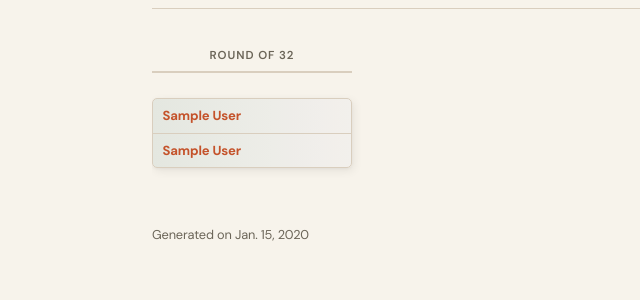
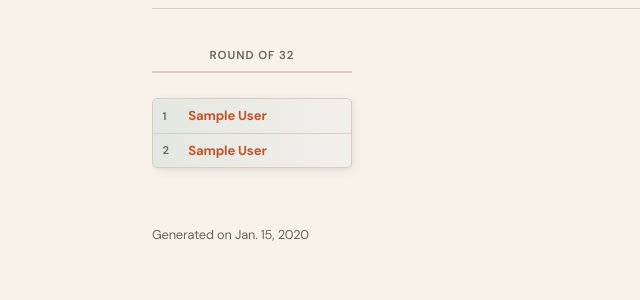
Before and after one commit to brandgor7/tennis_league, a Django app: a page that uses templates/playoffs/bracket.html in a window 1280 px wide. Shown: the part 197-497 px from the top of the page, without its empty margins (0-640 px from the left). Run offline with Django 5.2, Linux system fonts and the light colour scheme; a user stored in the database is signed in; tables that the repository leaves empty hold one stand-in row (values such as "Sample post").

Commit message:
Bracket: seed numbers, simplified preview text, round-up bracket size with byes
- bracket_size_for now rounds UP to next power-of-2 so all qualifiers fit
  (e.g. 20 players → 32-bracket with 12 byes for top seeds)
- generate_bracket handles bye positions: creates walkover matches for byes
  after slot links are wired so the signal auto-advances winners into R16
- _bracket_context and _preview_context both attach player1_seed/player2_seed
  to first-round slots; later rounds leave them None
- Bracket cards show seed number before player name in round 1
- Preview badge text simplified to "Projected bracket based on current standings."

Co-Authored-By: Claude Sonnet 4.6 <noreply@anthropic.com>

```diff
--- a/playoffs/generator.py
+++ b/playoffs/generator.py
@@ -22,8 +22,8 @@ _ROUND_SEQUENCE = [Match.ROUND_R32, Match.ROUND_R16, Match.ROUND_QF, Match.ROUND
 
 
 def bracket_size_for(n_qualifiers):
-    """Return the largest power-of-2 ≤ n_qualifiers, or 0 if fewer than 2."""
-    return 2 ** int(math.log2(n_qualifiers)) if n_qualifiers >= 2 else 0
+    """Return the smallest power-of-2 >= n_qualifiers, or 0 if fewer than 2."""
+    return 2 ** math.ceil(math.log2(n_qualifiers)) if n_qualifiers >= 2 else 0
 
 
 def _seed_order(n):
@@ -46,8 +46,9 @@ def generate_bracket(season, tier, generated_by, start_date=None):
     Generate a playoff bracket for the given season and tier.
 
     Takes the top players from standings (up to the tier's or season's
-    playoff_qualifiers_count), sizes the bracket to the largest power-of-2
-    that fits, seeds matches, and links slots for winner advancement.
+    playoff_qualifiers_count), sizes the bracket to the smallest power-of-2
+    that fits all qualifiers, seeds matches with byes for unfilled positions,
+    and links slots for winner advancement.
 
     If start_date is provided, round 1 is scheduled on that date and each
     subsequent round is scheduled season.playoff_interval_days later.
@@ -71,15 +72,14 @@ def generate_bracket(season, tier, generated_by, start_date=None):
     if max_qualifiers < 2:
         raise ValueError('Not enough players to generate a bracket (minimum 2 required).')
 
-    # Largest power-of-2 ≤ max_qualifiers avoids the need for byes
     bracket_size = bracket_size_for(max_qualifiers)
-    qualifiers = [row['player'] for row in standings[:bracket_size]]
+    qualifiers = [row['player'] for row in standings[:max_qualifiers]]
 
     first_round_code = _ROUND_FOR_SIZE[bracket_size]
     first_round_idx = _ROUND_SEQUENCE.index(first_round_code)
-    rounds = _ROUND_SEQUENCE[first_round_idx:]  # from first round to final
+    rounds = _ROUND_SEQUENCE[first_round_idx:]
 
-    order = _seed_order(bracket_size)  # seed positions in slot order
+    order = _seed_order(bracket_size)
     interval = season.playoff_interval_days if start_date else 0
 
     with transaction.atomic():
@@ -90,6 +90,8 @@ def generate_bracket(season, tier, generated_by, start_date=None):
         )
 
         prev_slots = []
+        bye_matches = []
+
         for round_idx, round_code in enumerate(rounds):
             n_matches = bracket_size // (2 ** (round_idx + 1))
             current_slots = []
@@ -97,8 +99,10 @@ def generate_bracket(season, tier, generated_by, start_date=None):
 
             for match_idx in range(n_matches):
                 if round_idx == 0:
-                    p1 = qualifiers[order[match_idx * 2] - 1]
-                    p2 = qualifiers[order[match_idx * 2 + 1] - 1]
+                    p1_seed = order[match_idx * 2]
+                    p2_seed = order[match_idx * 2 + 1]
+                    p1 = qualifiers[p1_seed - 1] if p1_seed <= len(qualifiers) else None
+                    p2 = qualifiers[p2_seed - 1] if p2_seed <= len(qualifiers) else None
                 else:
                     p1 = None
                     p2 = None
@@ -120,11 +124,20 @@ def generate_bracket(season, tier, generated_by, start_date=None):
                 )
                 current_slots.append(slot)
 
-            # Wire previous round's slots to this round's slots
+                if round_idx == 0 and (p1 is None) != (p2 is None):
+                    bye_matches.append(match)
+
             for i, prev_slot in enumerate(prev_slots):
                 prev_slot.next_slot = current_slots[i // 2]
                 prev_slot.save(update_fields=['next_slot'])
 
             prev_slots = current_slots
 
+        # Complete bye matches now that next_slot links are wired.
+        # The post_save signal advances each bye winner into the next round.
+        for match in bye_matches:
+            match.winner = match.player1 or match.player2
+            match.status = Match.STATUS_WALKOVER
+            match.save()
+
     return bracket
--- a/playoffs/views.py
+++ b/playoffs/views.py
@@ -49,6 +49,7 @@ def _bracket_context(bracket):
     first_round_count = len(ordered_rounds[0][1])
     bracket_size = first_round_count * 2
     last_col = len(ordered_rounds) - 1
+    first_round_order = _seed_order(bracket_size)
 
     rounds_data = []
     for col_idx, (round_code, slots) in enumerate(ordered_rounds):
@@ -63,6 +64,12 @@ def _bracket_context(bracket):
             # v_connector_px: half the match height in px (row height = 52px)
             slot.v_connector_px = 0 if is_final_round else span * 26
             slot.has_incoming = col_idx > 0
+            if col_idx == 0:
+                slot.player1_seed = first_round_order[i * 2]
+                slot.player2_seed = first_round_order[i * 2 + 1]
+            else:
+                slot.player1_seed = None
+                slot.player2_seed = None
         rounds_data.append({
             'code': round_code,
             'label': _ROUND_LABELS[round_code],
@@ -93,7 +100,7 @@ def _preview_context(season, tier_num):
     if bracket_size < 2:
         return [], 0
 
-    qualifiers = [row['player'] for row in standings[:bracket_size]]
+    qualifiers = [row['player'] for row in standings[:max_q]]
     first_round_code = _ROUND_FOR_SIZE[bracket_size]
     first_round_idx = _ROUND_SEQUENCE.index(first_round_code)
     rounds = _ROUND_SEQUENCE[first_round_idx:]
@@ -109,9 +116,13 @@ def _preview_context(season, tier_num):
         slots = []
         for match_idx in range(n_matches):
             if round_idx == 0:
-                p1 = qualifiers[order[match_idx * 2] - 1]
-                p2 = qualifiers[order[match_idx * 2 + 1] - 1]
+                p1_seed = order[match_idx * 2]
+                p2_seed = order[match_idx * 2 + 1]
+                p1 = qualifiers[p1_seed - 1] if p1_seed <= len(qualifiers) else None
+                p2 = qualifiers[p2_seed - 1] if p2_seed <= len(qualifiers) else None
             else:
+                p1_seed = None
+                p2_seed = None
                 p1 = None
                 p2 = None
 
@@ -134,6 +145,8 @@ def _preview_context(season, tier_num):
                 connector_class='' if is_final_round else ('bracket-upper' if match_idx % 2 == 0 else 'bracket-lower'),
                 v_connector_px=0 if is_final_round else span * 26,
                 has_incoming=round_idx > 0,
+                player1_seed=p1_seed,
+                player2_seed=p2_seed,
             )
             slots.append(slot)
 
--- a/templates/playoffs/_bracket_pane.html
+++ b/templates/playoffs/_bracket_pane.html
@@ -6,7 +6,7 @@
 {% if td.is_preview %}
 <div class="d-flex align-items-center gap-2 mb-3">
   <span class="badge bg-secondary">Preview</span>
-  <span class="text-muted small">Projected bracket based on current standings — updates as regular season results are entered.</span>
+  <span class="text-muted small">Projected bracket based on current standings.</span>
 </div>
 {% endif %}
 
@@ -37,6 +37,7 @@
           {# Player 1 row #}
           {% if match.player1 %}
           <div class="bracket-player{% if match.winner_id == match.player1_id %} is-winner{% elif match.winner_id %} is-loser{% endif %}">
+            {% if slot.player1_seed %}<span class="bracket-seed">{{ slot.player1_seed }}</span>{% endif %}
             <span class="bracket-player-name">
               <span class="bracket-full-name">{{ match.player1.get_full_name|default:match.player1.username }}</span>
               <span class="bracket-short-name">{% if match.player1.first_name %}{{ match.player1.first_name|first }}.&nbsp;{% endif %}{{ match.player1.last_name|default:match.player1.username }}</span>
@@ -54,6 +55,7 @@
           {# Player 2 row #}
           {% if match.player2 %}
           <div class="bracket-player{% if match.winner_id == match.player2_id %} is-winner{% elif match.winner_id %} is-loser{% endif %}">
+            {% if slot.player2_seed %}<span class="bracket-seed">{{ slot.player2_seed }}</span>{% endif %}
             <span class="bracket-player-name">
               <span class="bracket-full-name">{{ match.player2.get_full_name|default:match.player2.username }}</span>
               <span class="bracket-short-name">{% if match.player2.first_name %}{{ match.player2.first_name|first }}.&nbsp;{% endif %}{{ match.player2.last_name|default:match.player2.username }}</span>
--- a/templates/playoffs/bracket.html
+++ b/templates/playoffs/bracket.html
@@ -133,6 +133,14 @@
     flex-shrink: 0;
   }
 
+  .bracket-seed {
+    font-size: 0.7rem;
+    font-weight: 600;
+    color: var(--muted);
+    min-width: 1.2rem;
+    flex-shrink: 0;
+  }
+
   .bracket-tbd {
     color: var(--muted);
     font-style: italic;
```
